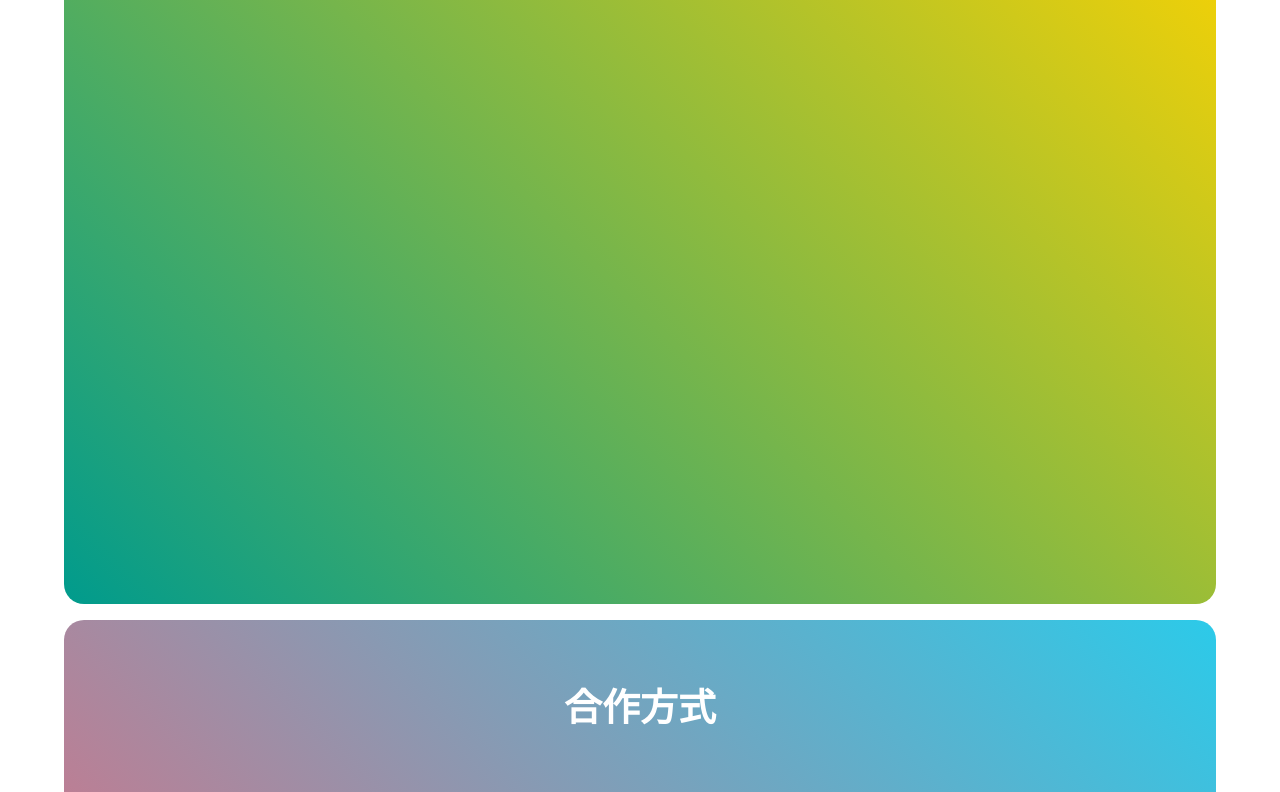
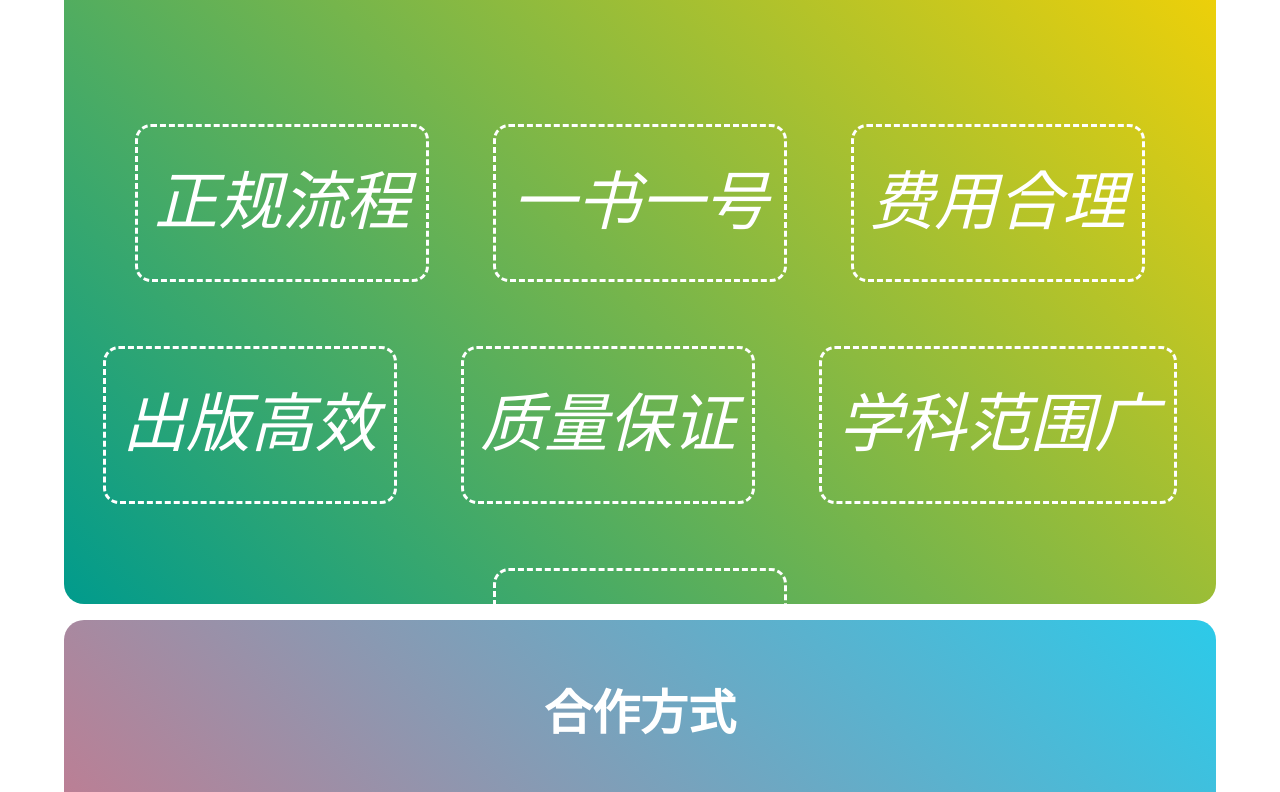
Before and after one commit to seleveny/publishbiz, a React (Vite) app: page / in a window 1280 px wide. Shown: the part 1668-2460 px from the top of the page. Built offline with nearby package versions, Linux system fonts and the light colour scheme.

Commit message:
amost ok

```diff
--- a/src/App.tsx
+++ b/src/App.tsx
@@ -11,8 +11,7 @@ const headerStyle: React.CSSProperties = {
     display: 'flex',
     textAlign: 'center',
     color: '#fff',
-    height: 64,
-    lineHeight: '64px',
+    height: '64px',
     backgroundColor: 'black',
 };
 
--- a/src/advantage.tsx
+++ b/src/advantage.tsx
@@ -17,6 +17,7 @@ const publishImageStyle: React.CSSProperties = {
 
 const textStyle: React.CSSProperties = {
     marginTop: 'calc(8vh)',
+    fontSize: '3rem',
     marginBottom: 0,
     position: 'absolute',
     alignItems: 'center',
@@ -33,21 +34,27 @@ const MultiStyle: React.CSSProperties = {
 
 const AdvantageTypeStyle: React.CSSProperties = {
     display: 'flex',
+    flexDirection: 'row',
     position: 'absolute',
-    marginTop: 'calc(12vh)',
-    height: 'calc(70vh)',
-    width: 'calc(100vw)',
+    marginTop: 'calc(30vh)',
+    width: 'calc(90vw)',
     alignItems: 'center',
     justifyContent: 'center',
+    justifyItems: 'space-evenly',
+    columnGap: 'calc(5vw)',
+    rowGap: '0px',
+    flexWrap: 'wrap',
+    gap: '4rem',
 }
 
 const AdvantageItemStyle: React.CSSProperties = {
-    fontSize: '14rem',
-    color: 'transparent', // 设置字体颜色为透明
-    backgroundClip: 'text', // 裁剪背景到文字
-    WebkitBackgroundClip: 'text', // 兼容 WebKit 浏览器
-    backgroundImage: 'linear-gradient(90deg, #3f51b5, #9c27b0)', // 这里是渐变色的示例
-    marginBottom: '2rem'
+    color: 'white',
+    textAlign: 'center',
+    fontSize: '4rem',
+    border: '3px dashed white',
+    fontStyle: 'italic',
+    padding: '1rem',
+    borderRadius: '1rem',
 }
 
 const Advantage: React.FC = () => {
@@ -56,7 +63,13 @@ const Advantage: React.FC = () => {
             <div style={publishImageStyle}/>
             <Title style={textStyle}>业务优势</Title>
             <Flex style={AdvantageTypeStyle}>
-                <Title style={AdvantageItemStyle}></Title>
+                <div style={AdvantageItemStyle}>正规流程</div>
+                <div style={AdvantageItemStyle}>一书一号</div>
+                <div style={AdvantageItemStyle}>费用合理</div>
+                <div style={AdvantageItemStyle}>出版高效</div>
+                <div style={AdvantageItemStyle}>质量保证</div>
+                <div style={AdvantageItemStyle}>学科范围广</div>
+                <div style={AdvantageItemStyle}>退稿率低</div>
             </Flex>
         </div>
     );
--- a/src/cooperateType.tsx
+++ b/src/cooperateType.tsx
@@ -17,6 +17,7 @@ const publishImageStyle: React.CSSProperties = {
 
 const textStyle: React.CSSProperties = {
     marginTop: 'calc(8vh)',
+    fontSize: '3rem',
     marginBottom: 0,
     position: 'absolute',
     alignItems: 'center',
@@ -34,8 +35,7 @@ const MultiStyle: React.CSSProperties = {
 const CooperateTypeStyle: React.CSSProperties = {
     display: 'flex',
     position: 'absolute',
-    marginTop: 'calc(12vh)',
-    height: 'calc(70vh)',
+    marginTop: 'calc(20vh)',
     width: 'calc(100vw)',
     alignItems: 'center',
     justifyContent: 'center',
@@ -47,7 +47,6 @@ const CorpTypeStyle: React.CSSProperties = {
     backgroundClip: 'text', // 裁剪背景到文字
     WebkitBackgroundClip: 'text', // 兼容 WebKit 浏览器
     backgroundImage: 'linear-gradient(90deg, #3f51b5, #9c27b0)', // 这里是渐变色的示例
-    marginBottom: '2rem'
 }
 
 const CooperateType: React.FC = () => {
--- a/src/publishItem.tsx
+++ b/src/publishItem.tsx
@@ -4,9 +4,9 @@ import './App.css';
 
 const PublishSeqStyle: React.CSSProperties = {
     position: 'absolute',
-    paddingTop: 'calc(35vh)',
+    marginTop: 'calc(20vh)',
     width: 'calc(60vw)',
-    height: 'calc(60vh)',
+    height: 'calc(80vh)',
     display: 'flex',
     flexDirection: 'row',
     alignItems: 'center',
@@ -15,7 +15,7 @@ const PublishSeqStyle: React.CSSProperties = {
 }
 
 const stepStyle: React.CSSProperties = {
-    justifyContent: 'space-around',
+    justifyContent: 'space-evenly',
     width: 'calc(100vw)',
 }
 
--- a/src/publishSeq.tsx
+++ b/src/publishSeq.tsx
@@ -12,12 +12,13 @@ const publishImageStyle: React.CSSProperties = {
     borderTopRightRadius: '20px',
     borderBottomLeftRadius: '20px',
     borderBottomRightRadius: '20px',
-    background: 'linear-gradient(0deg,#FFFF00, #494268)', // 这里是渐变色的示例
+    background: 'linear-gradient(0deg,#FFFF00, #9c27b0)', // 这里是渐变色的示例
 }
 
 
 const textStyle: React.CSSProperties = {
     marginTop: 'calc(8vh)',
+    fontSize: '3rem',
     marginBottom: 0,
     position: 'absolute',
     alignItems: 'center',
--- a/src/serviceText.tsx
+++ b/src/serviceText.tsx
@@ -17,6 +17,7 @@ const publishImageStyle: React.CSSProperties = {
 
 const textStyle : React.CSSProperties = {
     marginTop: 'calc(8vh)',
+    fontSize: '3rem',
     marginBottom: 0,
     position: 'absolute',
     alignItems: 'center',
```
